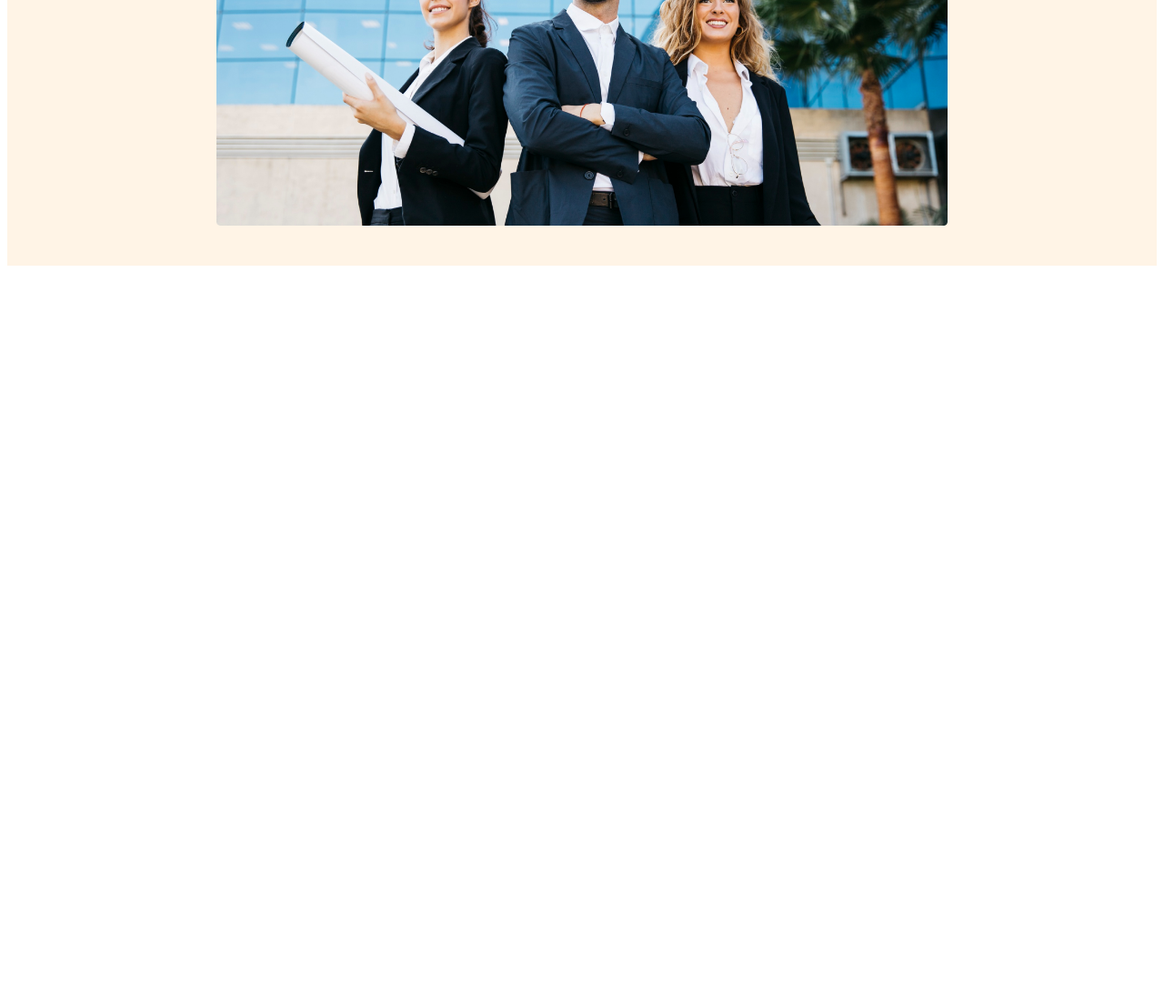
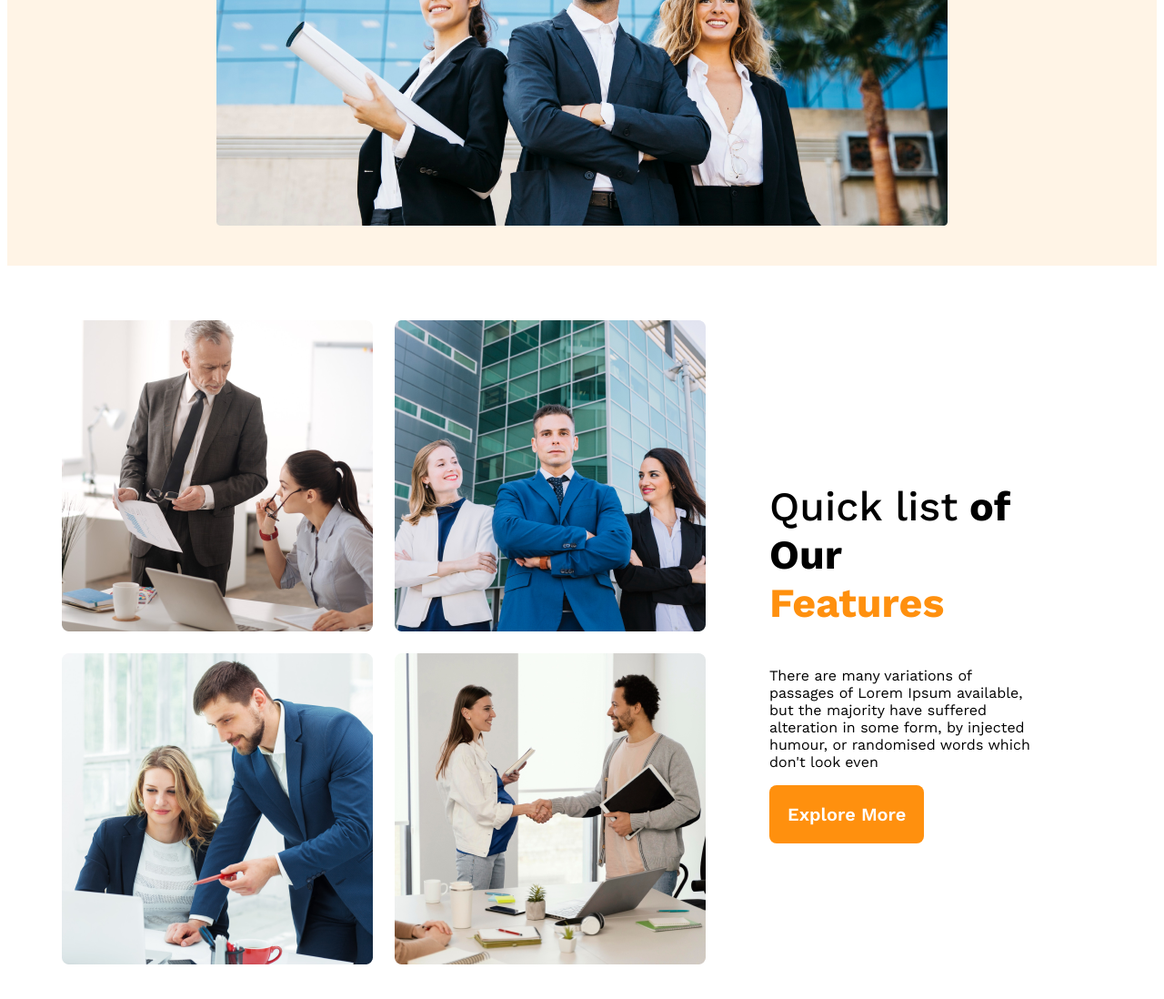
Before and after one commit to miasumon-ru/G3-Architect-Website, a plain HTML site: page index.html in a window 1280 px wide. Shown: the part 748-1846 px from the top of the page at 91% size. Before the commit the page ends 1048 px from the top, so only its background shows below. Drawn offline with nearby package versions, Linux system fonts and the light colour scheme.

Commit message:
team section done

```diff
--- a/index.html
+++ b/index.html
@@ -11,7 +11,9 @@
 </head>
 
 <body>
+
     <!-- header starts -->
+
     <header>
         <nav>
             <h3 class="section-title">G3 Architect</h3>
@@ -42,6 +44,30 @@
 
     <main>
 
+        <!-- team section starts -->
+      <section class="teams-container">
+
+        <div class="team-images-container">
+            <img src="./images/team1.png" alt="">
+            <img src="./images/team2.png" alt="">
+            <img src="./images/team3.png" alt="">
+            <img src="./images/team4.png" alt="">
+        </div>
+
+        <div class="team-content">
+            <h3 class="section-title"><span class="quick-list">Quick list</span> of Our <br> <span class="features">Features</span></h3>
+
+            <p class="section-description">There are many variations of passages of Lorem Ipsum available,  but the majority have suffered alteration in some form, by injected humour, or randomised words which don't look even
+
+            </p>
+        <button class="btn-primary">Explore More</button>
+        </div>
+
+      </section>
+
+      <!--  -->
+
+
     </main>
     <footer></footer>
 
--- a/styles/styles.css
+++ b/styles/styles.css
@@ -25,6 +25,10 @@
     border: 0;
 }
 
+main{
+    max-width: 1440px;
+    margin: 0 auto;
+}
 
 /* header styles start */
 header {
@@ -71,7 +75,30 @@ nav ul li a {
     margin-top: 40px;
 }
 
+/*  team section starts */
+.teams-container{
+    display: flex;
+    align-items: center;
+    padding: 0 60px;
+    margin: 60px 0;
+}
 
+.team-images-container{
+    display: grid;
+    grid-template-columns: repeat(2, 1fr);
+    gap: 1.5rem;
+}
+.team-content{
+    padding: 0 70px;
+}
+.quick-list{
+    font-weight: 500;
+}
+
+.features{
+    color: #FF900E;
+    font-weight: 700;
+}
 
 
 
```
